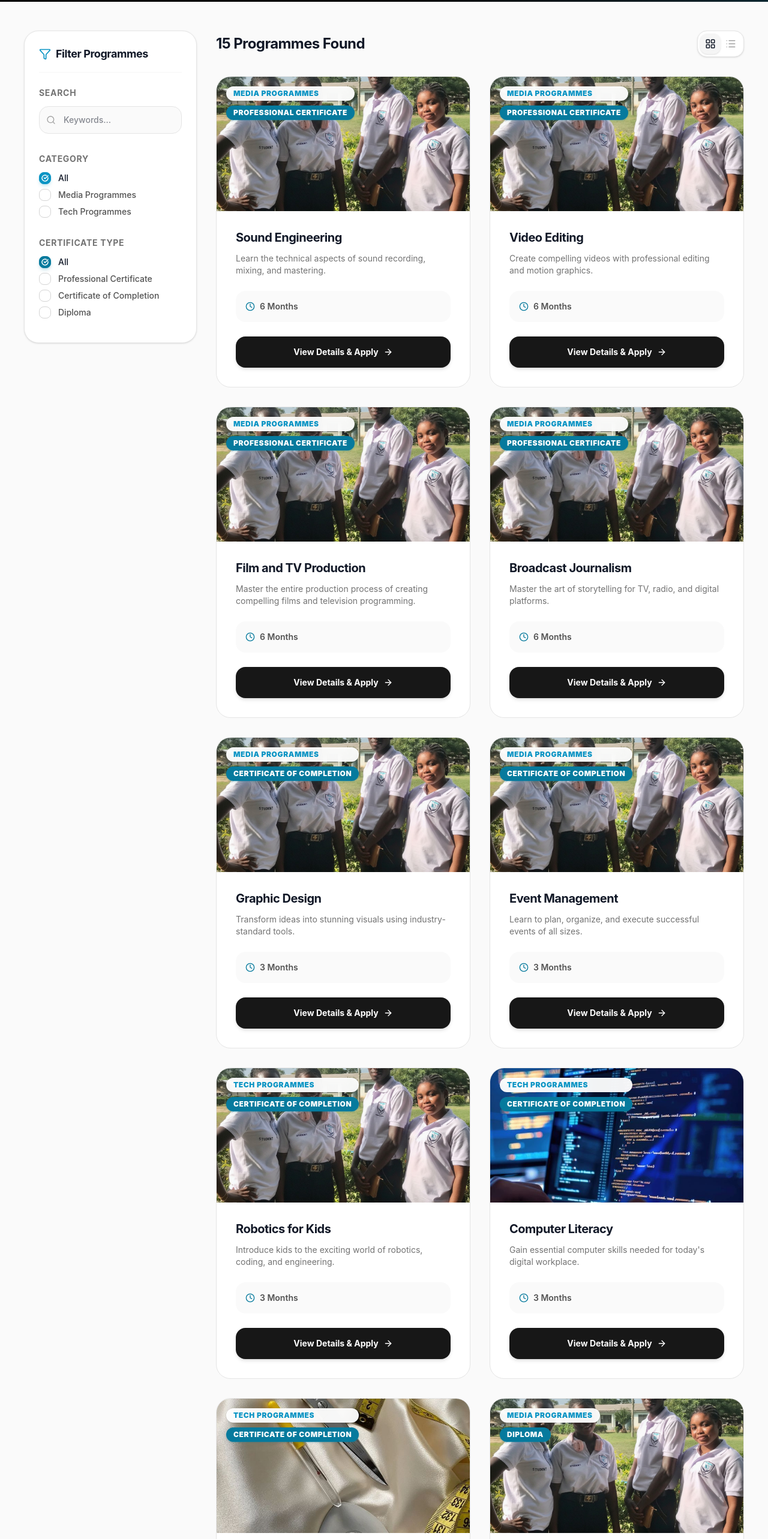
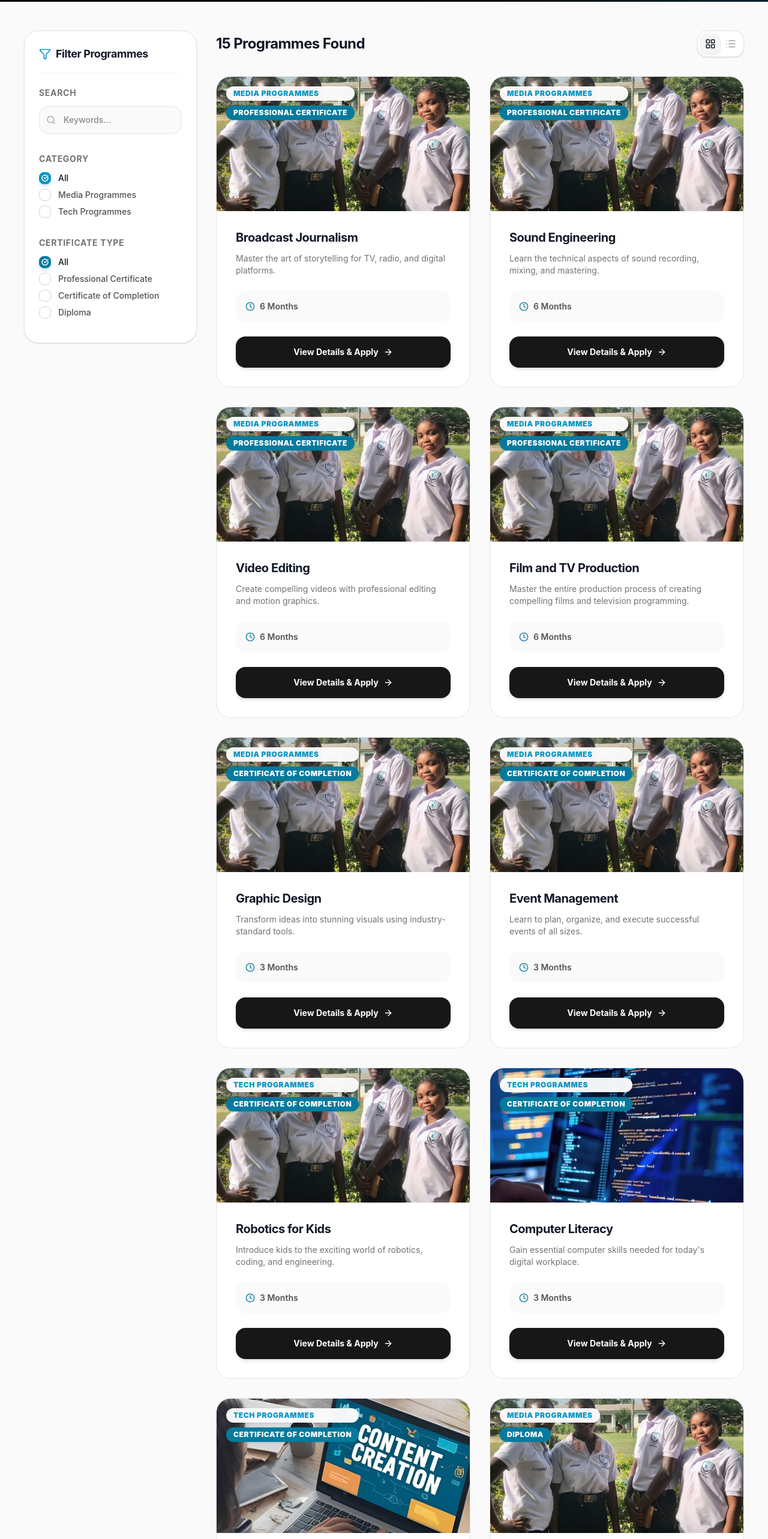
Before and after one commit to Genius-Space-Foundation/kmmedia-training, a Next.js app: page /programmes in a window 1280 px wide. Shown: the part 800-3366 px from the top of the page at 60% size. Built offline with nearby package versions, Linux system fonts and the light colour scheme.

Commit message:
update on the news detail

```diff
--- a/src/app/news/[id]/page.tsx
+++ b/src/app/news/[id]/page.tsx
@@ -68,6 +68,7 @@ export default async function NewsArticlePage({ params }: PageProps) {
               src={news.image}
               alt={news.title}
               fill
+              sizes="(max-width: 1024px) 100vw, 1024px"
               className="object-cover"
               priority
             />
--- a/src/app/news/page.tsx
+++ b/src/app/news/page.tsx
@@ -45,6 +45,7 @@ export default function NewsEventsPage() {
                         src={news.image}
                         alt={news.title}
                         fill
+                        sizes="(max-width: 768px) 100vw, (max-width: 1200px) 50vw, 33vw"
                         className="object-cover group-hover:scale-105 transition-transform duration-500"
                       />
                       <div className="absolute top-4 left-4">
--- a/src/app/programmes/page.tsx
+++ b/src/app/programmes/page.tsx
@@ -55,6 +55,7 @@ export default function ProgrammesPage() {
             src="/images/3.jpeg"
             alt="Academic Catalog Background"
             fill
+            sizes="100vw"
             className="object-cover opacity-20 mix-blend-luminosity grayscale"
             priority
           />
@@ -284,6 +285,7 @@ export default function ProgrammesPage() {
                         src={programme.image}
                         alt={programme.title}
                         fill
+                        sizes="(max-width: 768px) 100vw, (max-width: 1200px) 50vw, 33vw"
                         className="object-cover group-hover:scale-105 transition-transform duration-700"
                       />
                       <div className="absolute top-4 left-4 flex flex-col gap-2">
@@ -343,6 +345,7 @@ export default function ProgrammesPage() {
                         src={programme.image}
                         alt={programme.title}
                         fill
+                        sizes="(max-width: 1024px) 100vw, 300px"
                         className="object-cover group-hover:scale-105 transition-transform duration-700"
                       />
                       <div className="absolute top-4 left-4 flex flex-col gap-2">
--- a/src/components/modals/CourseModal.tsx
+++ b/src/components/modals/CourseModal.tsx
@@ -152,7 +152,7 @@ export function CourseModal({ programme, isOpen, onClose, onApply }: ProgrammeMo
                                     <div className="inline-flex items-center gap-1.5 px-3 py-1.5 bg-brand-primary/10 rounded-lg">
                                        <FileText className="w-3.5 h-3.5 text-brand-primary" />
                                        <p className="text-xs text-brand-primary font-bold">
-                                          ({programme.price} {isSemesterBased ? "per semester" : "- Installments available"})
+                                          ({programme.price} {isSemesterBased ? "per semester" : "- Installment payment plan available"})
                                        </p>
                                     </div>
                                  </div>
--- a/src/components/sections/AboutUs.tsx
+++ b/src/components/sections/AboutUs.tsx
@@ -77,6 +77,7 @@ export function AboutUs() {
                         src="/images/nasia.png"
                         alt="NaSIA Logo"
                         fill
+                        sizes="48px"
                         className="object-contain p-1.5"
                      />
                   </div>
@@ -99,6 +100,7 @@ export function AboutUs() {
                         src="/images/freedom.jpeg"
                         alt="Freedom FM Logo"
                         fill
+                        sizes="48px"
                         className="object-contain p-1.5"
                      />
                   </div>
@@ -120,6 +122,7 @@ export function AboutUs() {
                         src="/images/registrar.png"
                         alt="Registrar of Companies Logo"
                         fill
+                        sizes="48px"
                         className="object-contain p-1.5"
                      />
                   </div>
--- a/src/data/courses.ts
+++ b/src/data/courses.ts
@@ -18,6 +18,36 @@ export type Course = Programme;
 
 export const programmes: Programme[] = [
   // Media - 6 months (Professional Certificate)
+  {
+    id: "broadcast-journalism",
+    title: "Broadcast Journalism",
+    description: "Master the art of storytelling for TV, radio, and digital platforms.",
+    longDescription: "This comprehensive course covers everything from news gathering and scriptwriting to on-camera presentation and digital reporting. Students will gain hands-on experience in our state-of-the-art studio and learn from industry professionals.",
+    duration: "6 Months",
+    category: "Media Programmes",
+    requirements: [
+      "WASSCE / SSCE or any Certificate",
+      "Good command of English",
+      "Passion for storytelling",
+      "Matured applicants (25+) should be able to read, write and understand"
+    ],
+    opportunities: [
+      "News Reporter",
+      "TV/Radio Presenter",
+      "Content Producer",
+      "Digital Journalist"
+    ],
+    modules: [
+      "Radio & Television Broadcast Journalism (News, Sports & General Presentation)",
+      "Disc Jockeying",
+      "Basic Camera Handling, Video Editing & Graphic Designing",
+      "Basic Sound Production (Voice Recording, Editing & Mixing)",
+      "Media Marketing, PR and Communication"
+    ],
+    image: "/images/3.jpeg",
+    price: "GHS 3,000.00",
+    certificate: "Professional Certificate"
+  },
   {
     id: "sound-engineering",
     title: "Sound Engineering",
@@ -107,36 +137,7 @@ export const programmes: Programme[] = [
     price: "GHS 3,500.00",
     certificate: "Professional Certificate"
   },
-  {
-    id: "broadcast-journalism",
-    title: "Broadcast Journalism",
-    description: "Master the art of storytelling for TV, radio, and digital platforms.",
-    longDescription: "This comprehensive course covers everything from news gathering and scriptwriting to on-camera presentation and digital reporting. Students will gain hands-on experience in our state-of-the-art studio and learn from industry professionals.",
-    duration: "6 Months",
-    category: "Media Programmes",
-    requirements: [
-      "WASSCE / SSCE or any Certificate",
-      "Good command of English",
-      "Passion for storytelling",
-      "Matured applicants (25+) should be able to read, write and understand"
-    ],
-    opportunities: [
-      "News Reporter",
-      "TV/Radio Presenter",
-      "Content Producer",
-      "Digital Journalist"
-    ],
-    modules: [
-      "Radio & Television Broadcast Journalism (News, Sports & General Presentation)",
-      "Disc Jockeying",
-      "Basic Camera Handling, Video Editing & Graphic Designing",
-      "Basic Sound Production (Voice Recording, Editing & Mixing)",
-      "Media Marketing, PR and Communication"
-    ],
-    image: "/images/3.jpeg",
-    price: "GHS 3,000.00",
-    certificate: "Professional Certificate"
-  },
+
 
   // Media - 3 months (Certificate of Completion)
   {
@@ -276,7 +277,7 @@ export const programmes: Programme[] = [
       "Copywriting & Storytelling",
       "Monetization & Brand Deals"
     ],
-    image: "/images/4.jpg",
+    image: "/images/content.jpeg",
     price: "GHS 1,000.00",
     certificate: "Certificate of Completion"
   },
--- a/src/data/news.ts
+++ b/src/data/news.ts
@@ -10,7 +10,7 @@ export interface NewsItem {
 
 export const newsItems: NewsItem[] = [
   {
-    id: "september-admission-2025/2026",
+    id: "september-admission-2025-2026",
     title: "YOUR DREAM IN MEDIA STARTS THIS SEPTEMBER – AND WE'RE READY FOR YOU!",
     category: "Admissions",
     date: "September 02, 2026",
```
Also changed, not shown: public/images/WhatsApp Image 2026-09-02 at 7.57.29 PM.jpeg (added), public/images/content.jpeg (added).
